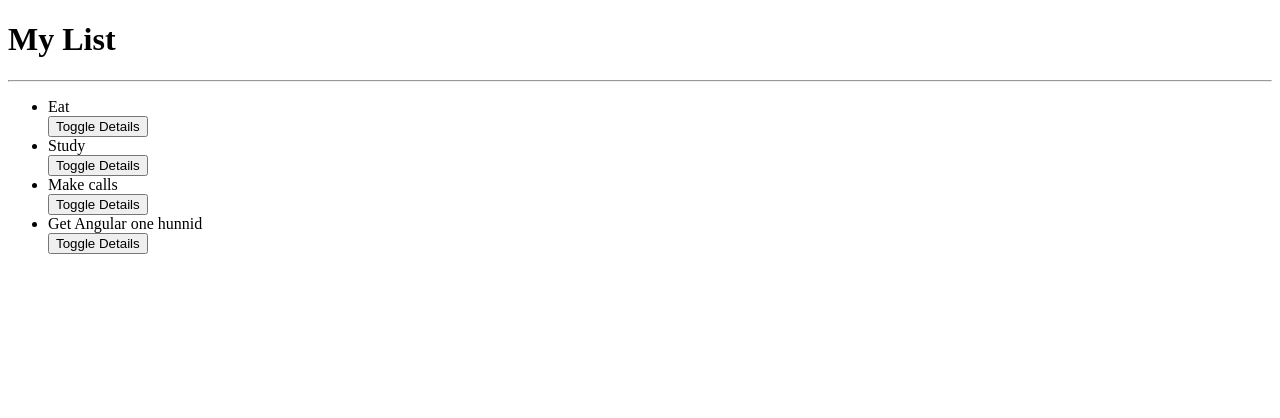
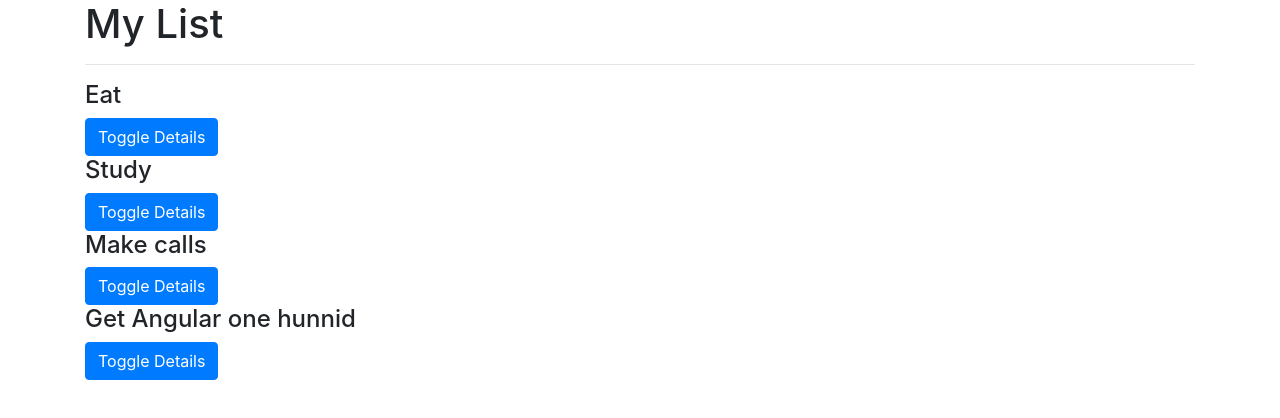
Before and after one commit to cecibarasa/Lists, an Angular app: page / in a window 1280 px wide. Shown: the top 418 px of the page. Built offline with nearby package versions, Linux system fonts and the light colour scheme.

Commit message:
add bootsrarp

```diff
--- a/package.json
+++ b/package.json
@@ -19,6 +19,8 @@
     "@angular/platform-browser": "~9.1.3",
     "@angular/platform-browser-dynamic": "~9.1.3",
     "@angular/router": "~9.1.3",
+    "bootstrap": "^4.4.1",
+    "popper": "^1.0.1",
     "rxjs": "~6.5.4",
     "tslib": "^1.10.0",
     "zone.js": "~0.10.2"
--- a/src/app/list-detail/list-detail.component.html
+++ b/src/app/list-detail/list-detail.component.html
@@ -1,4 +1,4 @@
 <p>
     {{list.description}}
-    <button (click)='listDelete(true)'>Complete</button>
+    <button (click)='listDelete(true)'>Delete</button>
 </p>
--- a/src/app/list/list.component.html
+++ b/src/app/list/list.component.html
@@ -1,11 +1,20 @@
-<div>
+<div class="container">
     <h1>My List</h1>
     <hr>
-    <ul>
-        <div *ngFor='let list of list; let i = index'>
-            <li appStrikethrough>{{list.name}}</li>
-            <button (click)='toggleDetails(i)'>Toggle Details</button>
-            <app-list-detail *ngIf='list.showDescription' [list]='list' (isComplete)='completeList($event,i)'></app-list-detail>
+
+    <div class="row">
+        <div class="col-md-6">
+            <div *ngFor='let list of list;let i = index'>
+                <div>
+                    <h4 id={{i}} appStrikethrough>{{list.name}}</h4>
+                    <button (click)='toggleDetails(i)' class="btn btn-primary">Toggle Details</button>
+                </div>
+
+                <div *ngIf='list.showDescription'>
+                    <app-list-detail [list]='list' (isComplete)='deleteList($event,i)'></app-list-detail>
+                </div>
+            </div>
         </div>
-    </ul>
+    </div>
+
 </div>
--- a/src/app/list/list.component.ts
+++ b/src/app/list/list.component.ts
@@ -19,11 +19,13 @@ export class ListComponent implements OnInit {
     this.list[index].showDescription = !this.list[index].showDescription;
   }
   deleteList(isComplete, index){
-    let toDelete = confirm(`Are you sure you want to delete ${this.list[index].name}?`)
+    if (isComplete) {
+      let toDelete = confirm(`Are you sure you want to delete ${this.list[index].name}?`)
 
-    if (toDelete) {
+      if (toDelete){
       this.list.splice(index,1);
     }
+  }
   }
   constructor() { }
 
--- a/src/styles.css
+++ b/src/styles.css
@@ -1 +1,3 @@
 /* You can add global styles to this file, and also import other style files */
+
+@import "~bootstrap/dist/css/bootstrap.css"
```
Also changed, not shown: 1 other file (tests, documents, lock files or other folders).
